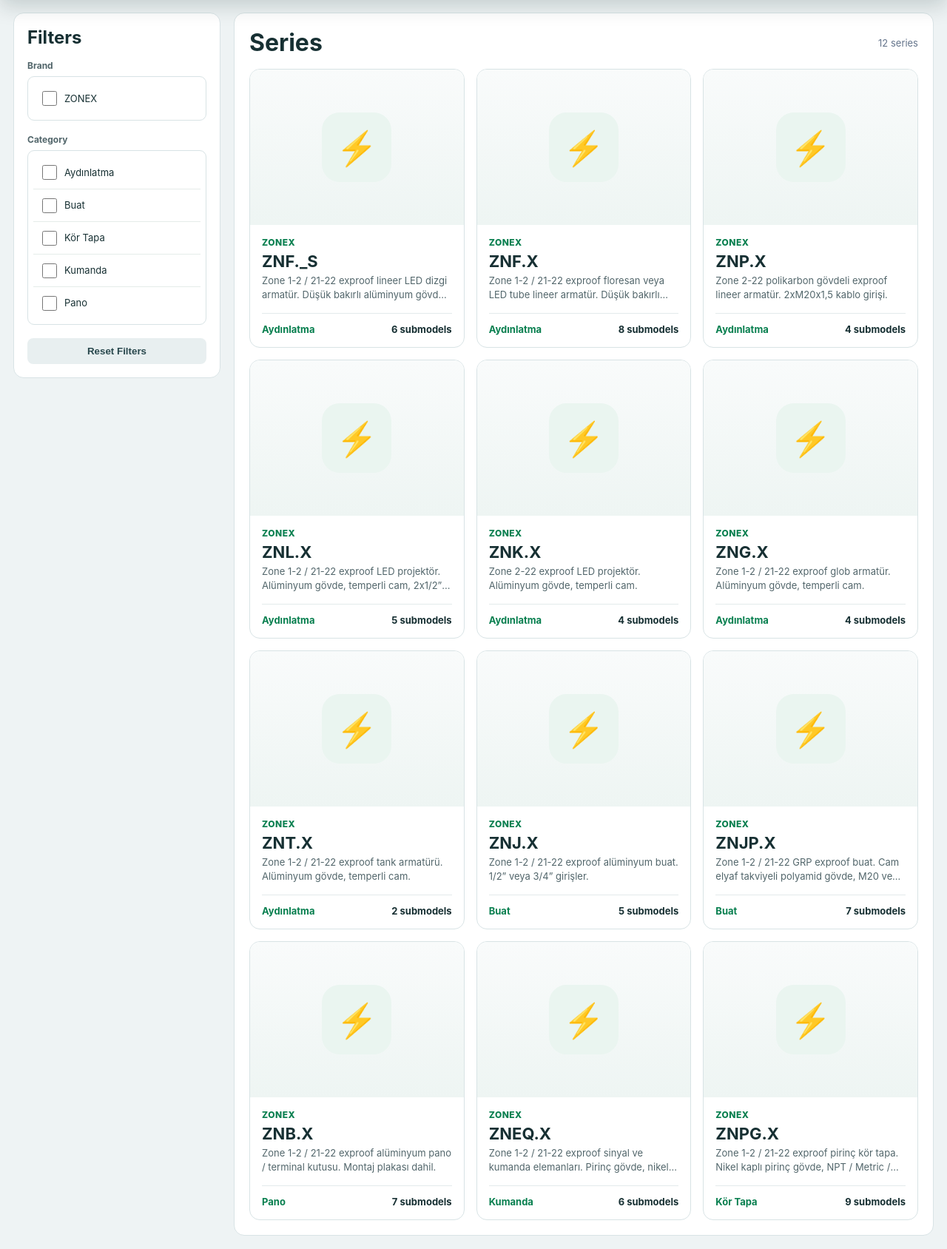
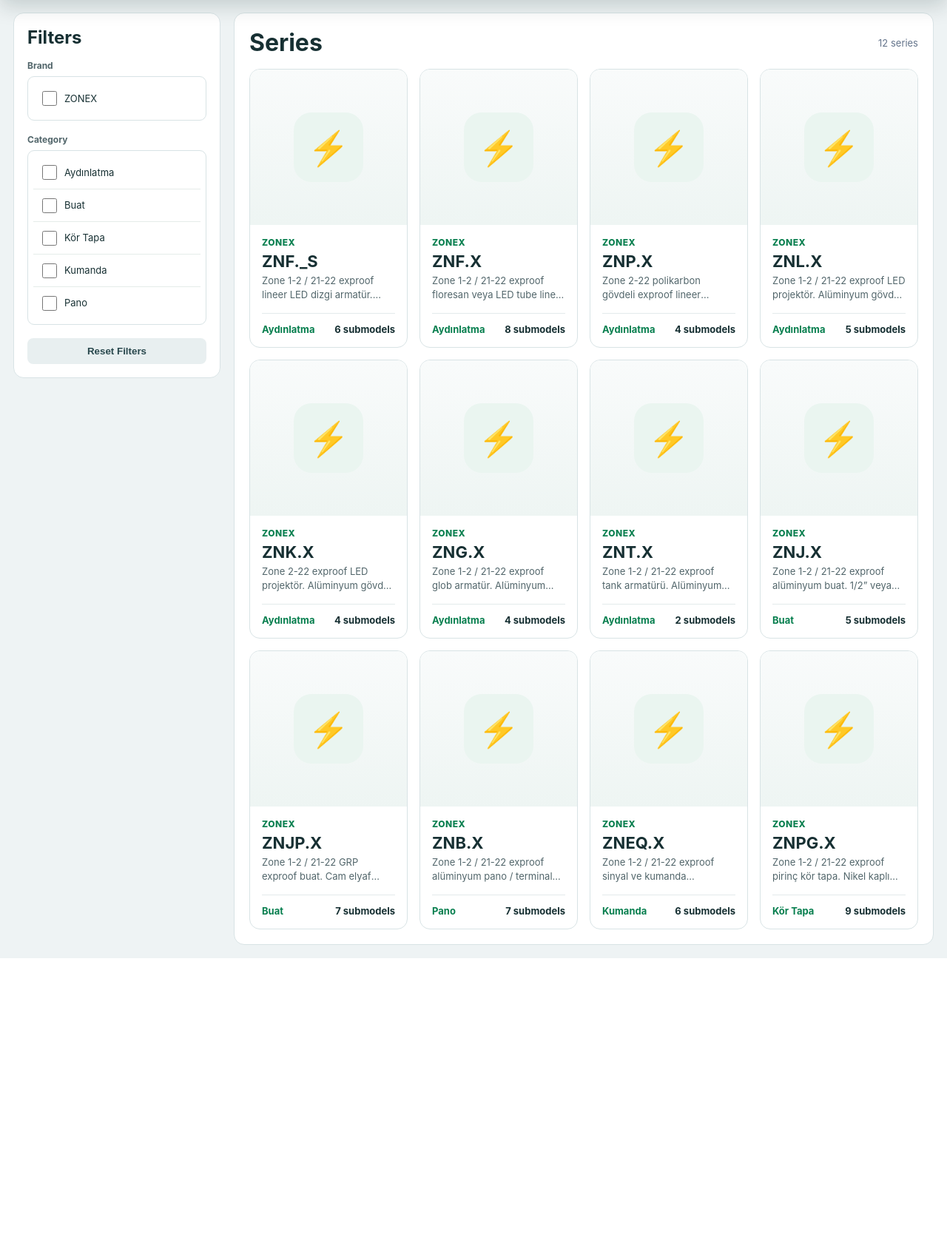
Before and after one commit to metinvelidedeoglu-maker/vensis-fan-selection, a PHP site: page /electrical/index.html in a window 1280 px wide. Shown: the part 73-1761 px from the top of the page at 74% size. After the commit the page ends 1368 px from the top, so only its background shows below. Run offline with PHP 8.4, Linux system fonts and the light colour scheme.

Commit message:
Limit electrical catalog to four columns

```diff
--- a/electrical/catalog.css
+++ b/electrical/catalog.css
@@ -16,7 +16,7 @@
 .catalog-head{display:flex;align-items:center;justify-content:space-between;gap:12px;margin-bottom:16px}
 .catalog-head h1,.catalog-head h2{margin:0}
 .catalog-count{color:#64748b;font-size:13px}
-.catalog-grid{display:grid;grid-template-columns:repeat(auto-fill,minmax(260px,1fr));gap:16px}
+.catalog-grid{display:grid;grid-template-columns:repeat(4,minmax(0,1fr));gap:16px}
 .series-card{border:1px solid #d8e3e5;border-radius:14px;background:#fff;overflow:hidden;cursor:pointer;transition:.18s transform,.18s box-shadow,.18s border-color}
 .series-card:hover,.series-card:focus{transform:translateY(-3px);box-shadow:0 12px 28px rgba(23,48,51,.12);border-color:#087f4f;outline:none}
 .series-card-image{height:210px;background:linear-gradient(180deg,#f9fbfb,#eef5f3);display:flex;align-items:center;justify-content:center}
@@ -54,5 +54,6 @@
 .model-card-footer b{color:#087f4f;font-size:15px}
 .empty-state{padding:30px;color:#64748b;text-align:center;grid-column:1/-1}
 [hidden]{display:none!important}
-@media(max-width:950px){.catalog-layout{grid-template-columns:1fr}.catalog-filter{position:static}.series-hero{grid-template-columns:1fr}.series-hero-image{height:250px}}
+@media(max-width:1250px){.catalog-grid{grid-template-columns:repeat(3,minmax(0,1fr))}}
+@media(max-width:950px){.catalog-layout{grid-template-columns:1fr}.catalog-filter{position:static}.catalog-grid{grid-template-columns:repeat(2,minmax(0,1fr))}.series-hero{grid-template-columns:1fr}.series-hero-image{height:250px}}
 @media(max-width:620px){.catalog-layout{padding:10px;gap:12px}.catalog-filter,.catalog-content{padding:14px}.check-list{max-height:none;overflow:visible;padding:4px}.check-row{min-height:42px;padding:9px 10px}.catalog-grid,.models-grid{grid-template-columns:1fr}.model-grid{grid-template-columns:repeat(2,1fr)}.detail-page{width:calc(100% - 20px);padding:14px}.series-hero-copy h1{font-size:34px}}
--- a/electrical/index.html
+++ b/electrical/index.html
@@ -4,7 +4,7 @@
 <meta charset="utf-8">
 <meta name="viewport" content="width=device-width,initial-scale=1">
 <title>Vensis Electrical Catalog</title>
-<link rel="stylesheet" href="catalog.css?v=20260826-catalog-parity-r1">
+<link rel="stylesheet" href="catalog.css?v=20260826-catalog-parity-r2">
 </head>
 <body class="app-shell app-catalog app-electrical-catalog">
 <div id="electricalCatalogLayout" class="catalog-layout">
```
Also changed, not shown: tests/customer-cloud-and-datasheet.test.cjs (+1 -0 lines).
